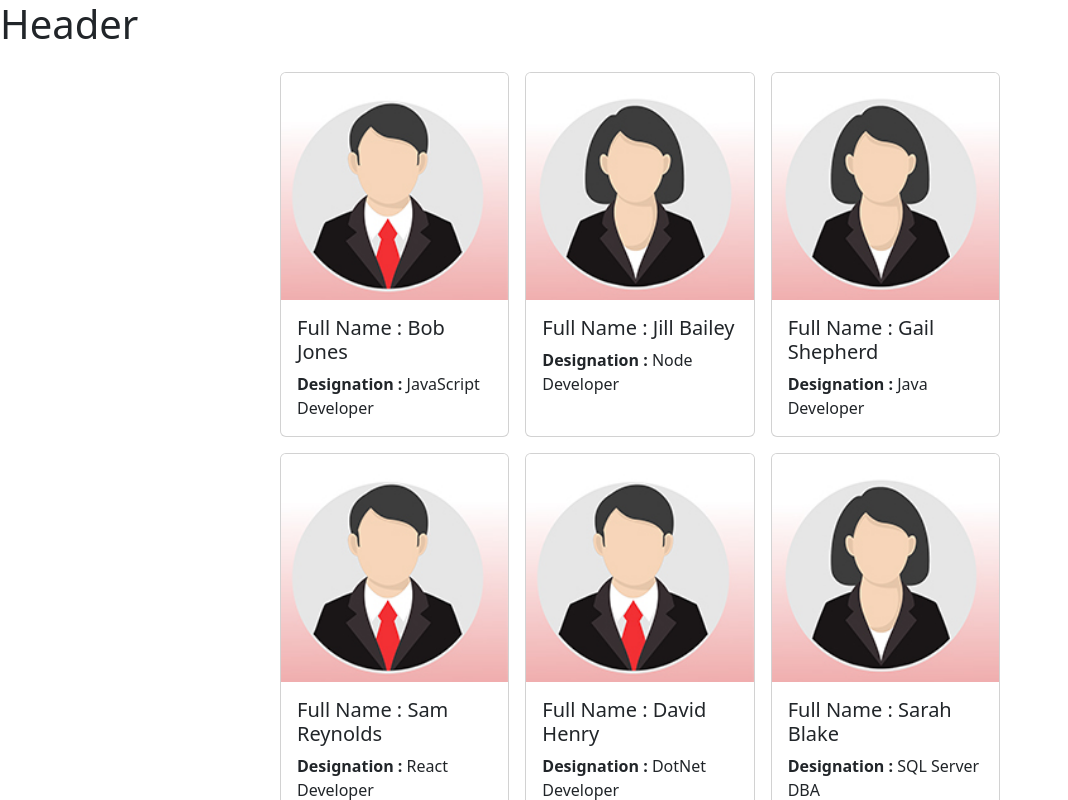
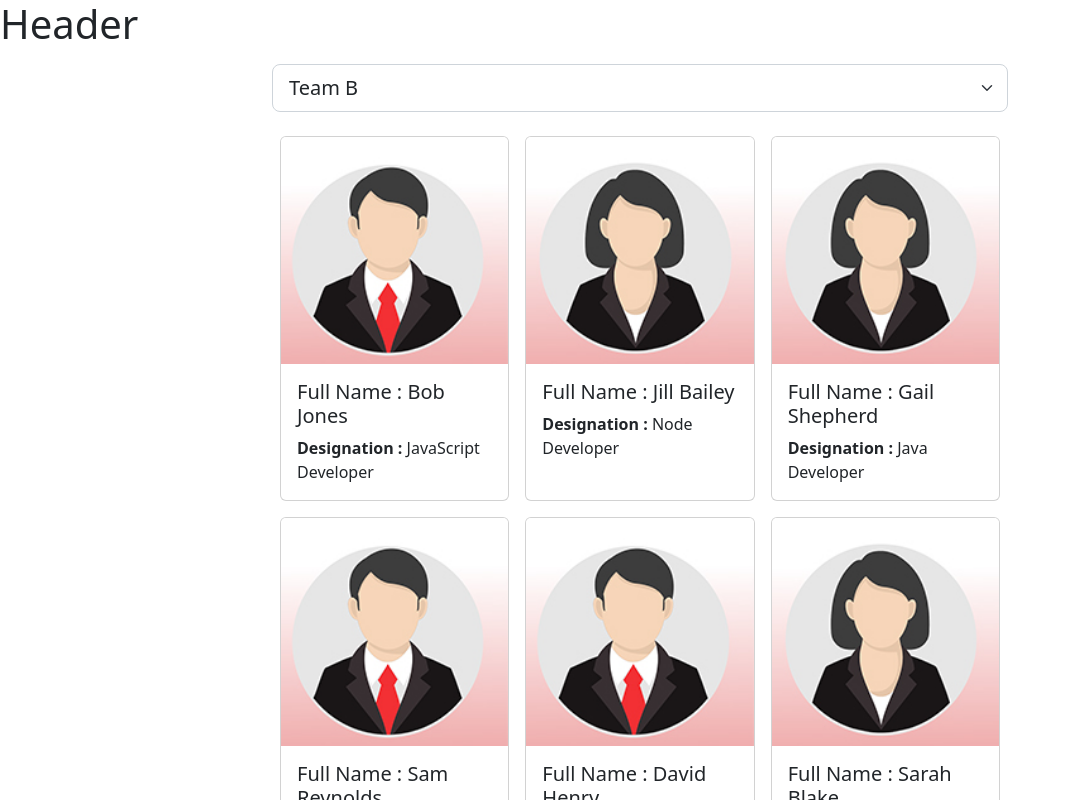
Before and after one commit to EliottDevCode/team-allocation-react, a React (Create React App) app: page / in a window 1280 px wide. Shown: the top 800 px of the page, without its empty margins (0-1068 px from the left). Built offline with nearby package versions, Linux system fonts and the light colour scheme.

Commit message:
Add select dropdown list

```diff
--- a/src/Employees.js
+++ b/src/Employees.js
@@ -3,6 +3,8 @@ import femaleProfile from './images/femaleProfile.jpg';
 import maleProfile from './images/maleProfile.jpg';
 
 const Employees = () => {
+
+    const [selectedTeam, setTeam] = useState("TeamB");
 
     const [employees, setEmployees] = useState(JSON.parse(localStorage.getItem('employeeList')) || [{
         id: 1,
@@ -89,8 +91,23 @@ const Employees = () => {
             teamName: "TeamD"
         }]);
 
+    function handleTeamSelectionChange(event)
+    {
+        setTeam(event.target.value);
+    }
+
     return (
         <main className="container">
+            <div className="row justify-content-center mt-3 mb-3">
+                <div className="col-8">
+                    <select className="form-select form-select-lg" value={selectedTeam} onChange={handleTeamSelectionChange}>
+                        <option value="TeamA">Team A</option>
+                        <option value="TeamB">Team B</option>
+                        <option value="TeamC">Team C</option>
+                        <option value="TeamD">Team D</option>
+                    </select>
+                </div>
+            </div>
             <div className="row justify-content-center mt-3 mb-3">
                 <div className="col-8">
                     <div className="card-collection">
```
